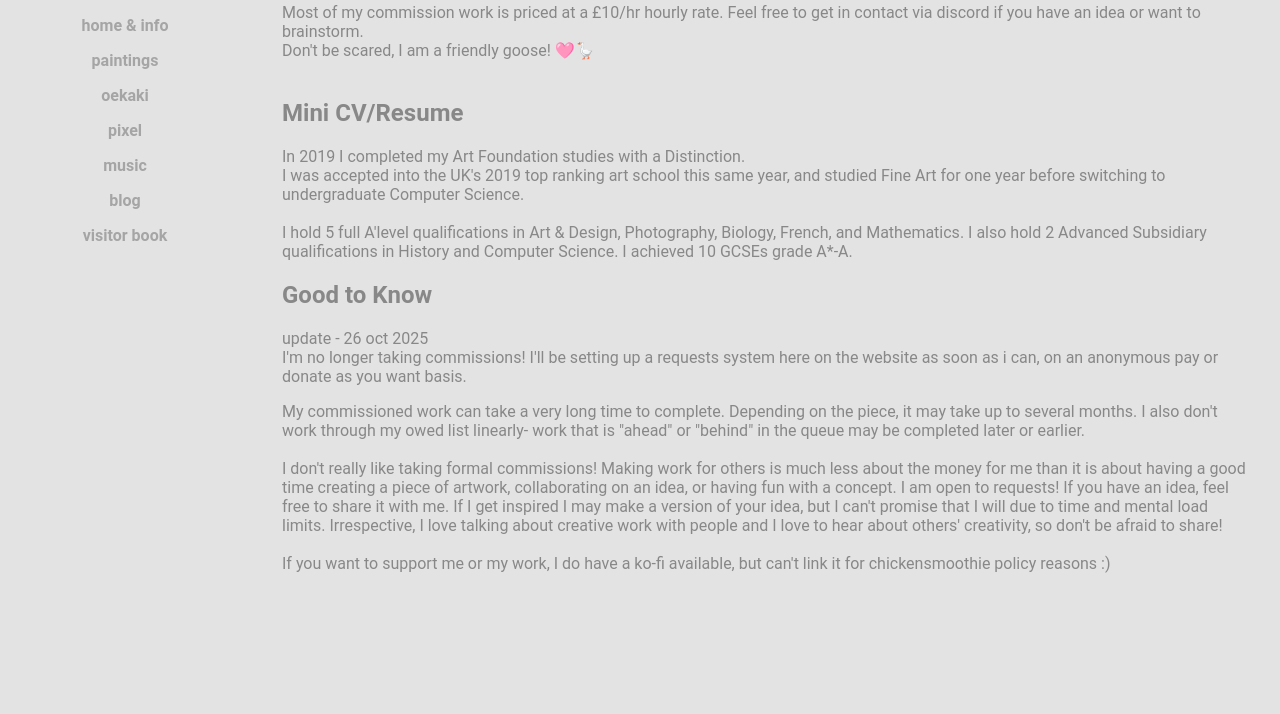
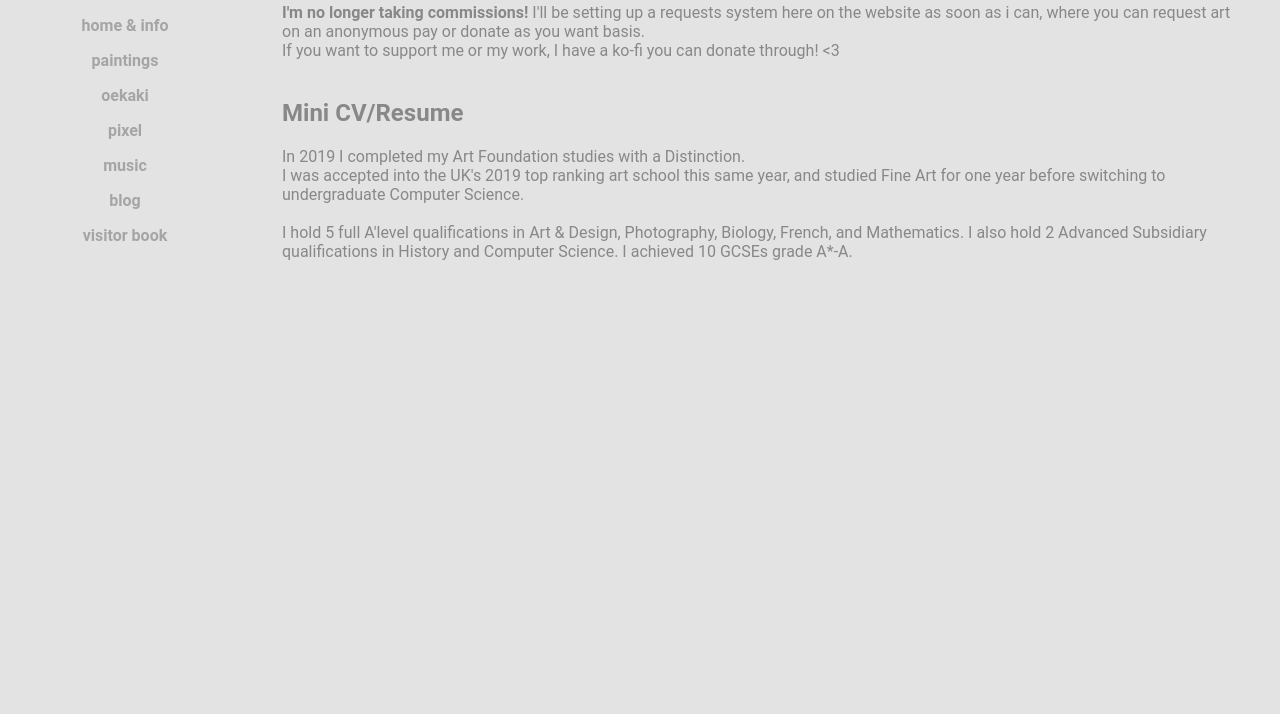
Before and after one commit to m-4rgo/pond-portfolio, a website: page chickensmoothie-safe.html in a window 1280 px wide. Shown: the part 86-800 px from the top of the page. Drawn offline with Linux system fonts and the light colour scheme.

Commit message:
text updates

```diff
--- a/chickensmoothie-safe.html
+++ b/chickensmoothie-safe.html
@@ -28,10 +28,12 @@
 <!--  home section-->
 <section id="home" class="section">
   <p>Hi! I'm pond. browse my portfolio by using the navigation sidebar. Feel free to DM me on <a href="https://discordapp.com/users/1184893771285004348">discord</a>.
-    <br> I am <b>p-ond</b>, <b>po_n_d</b> or <b>pondpondpond</b> on most platforms <3
+    <br> I am <b>p-ond</b>, <b>po_n_d</b> or <b>pondpondpond</b> on most platforms but i'm only active here and on twitch atm!
   <br><br>
-  Most of my commission work is priced at a £10/hr hourly rate. Feel free to get in contact via discord if you have an idea or want to brainstorm.
-  <br>Don't be scared, I am a friendly goose! 🩷🪿
+    <b>I'm no longer taking commissions!</b> I'll be setting up a requests system here on the website as soon as i can, where you can request art on an anonymous pay or donate as you want basis.
+    <br>If you want to support me or my work, I have a ko-fi you can donate through! <3
+<!--  Most of my commission work is priced at a £10/hr hourly rate. Feel free to get in contact via discord if you have an idea or want to brainstorm.-->
+
     <br><br>
   </p>
   <h1>Mini CV/Resume</h1>
@@ -40,15 +42,16 @@
     <br>I was accepted into the UK's 2019 top ranking art school this same year, and studied Fine Art for one year before switching to undergraduate Computer Science.
     <br><br>I hold 5 full A'level qualifications in Art & Design, Photography, Biology, French, and Mathematics. I also hold 2 Advanced Subsidiary qualifications in History and Computer Science.
     I achieved 10 GCSEs grade A*-A.</p>
+<!--  <br><br></br>Don't be scared to reach out, I am a friendly goose! 🩷🪿</p>-->
 
-  <h1>Good to Know</h1>
-  <p>update - 26 oct 2025<br>
-  I'm no longer taking commissions! I'll be setting up a requests system here on the website as soon as i can, on an anonymous pay or donate as you want basis.</p>
-  <p>My commissioned work can take a very long time to complete. Depending on the piece, it may take up to several months.
-  I also don't work through my owed list linearly- work that is "ahead" or "behind" in the queue may be completed later or earlier.
-  <br><br>I don't really like taking formal commissions! Making work for others is much less about the money for me than it is about having a good time creating a piece of artwork, collaborating on an idea, or having fun with a concept.
-    I am open to requests! If you have an idea, feel free to share it with me. If I get inspired I may make a version of your idea, but I can't promise that I will due to time and mental load limits. Irrespective, I love talking about creative work with people and I love to hear about others' creativity, so don't be afraid to share!
-  <br><br>If you want to support me or my work, I do have a ko-fi available, but can't link it for chickensmoothie policy reasons :)</p>
+<!--  <h1>Good to Know</h1>-->
+<!--  <p>update - 26 oct 2025<br>-->
+<!--  </p>-->
+<!--  <p>My commissioned work can take a very long time to complete. Depending on the piece, it may take up to several months.-->
+<!--  I also don't work through my owed list linearly- work that is "ahead" or "behind" in the queue may be completed later or earlier.-->
+<!--  <br><br>I don't really like taking formal commissions! Making work for others is much less about the money for me than it is about having a good time creating a piece of artwork, collaborating on an idea, or having fun with a concept.-->
+<!--    I am open to requests! If you have an idea, feel free to share it with me. If I get inspired I may make a version of your idea, but I can't promise that I will due to time and mental load limits. Irrespective, I love talking about creative work with people and I love to hear about others' creativity, so don't be afraid to share!-->
+<!--  <br><br>If you want to support me or my work, I do have a ko-fi available, but can't link it for chickensmoothie policy reasons :)</p>-->
 </section>
 
 <!--  paintings gallery section-->
@@ -73,8 +76,8 @@
 
   <!--  pixel gallery section-->
   <section id="music" class="section">
-    <h2>music</h2>
-    <p>i cant be bothered to fix the layout for this page rn but heres a song. theres already a band called pond so im using an alt name for music stuff</p>
+    <h2>music by fellware</h2>
+    <p>i'll fix the layout for this page later, heres a song. theres already a band called pond so im using an alt name for music stuff</p>
 
     <img src="Assets/music/England_white.png" alt="England - fellware" style="width:200px;height:200px;border-radius:5%;">
     <div id="music-gallery" class="gallery pixel-gallery">
```
